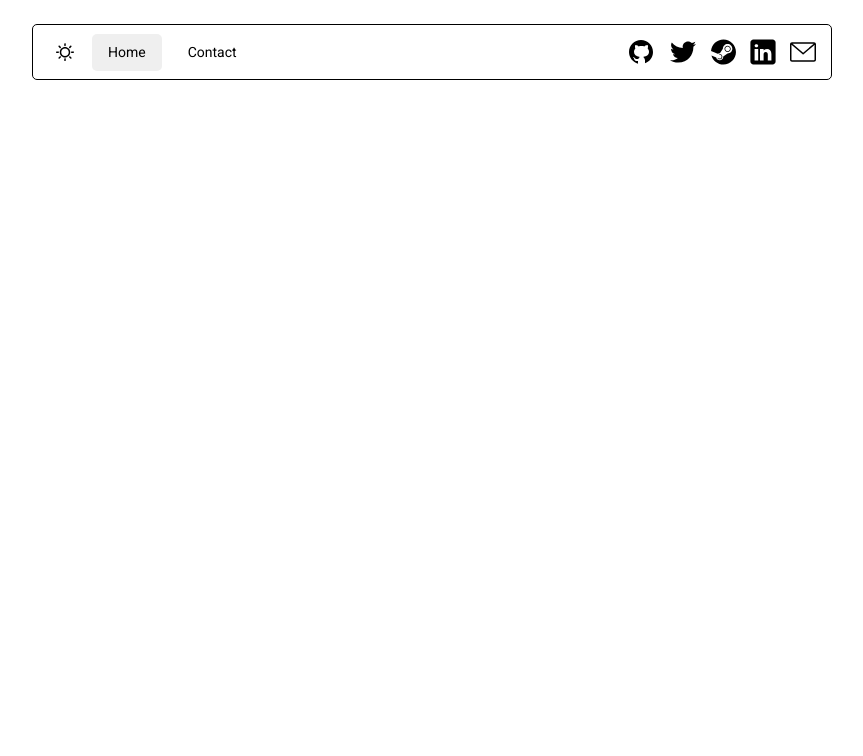
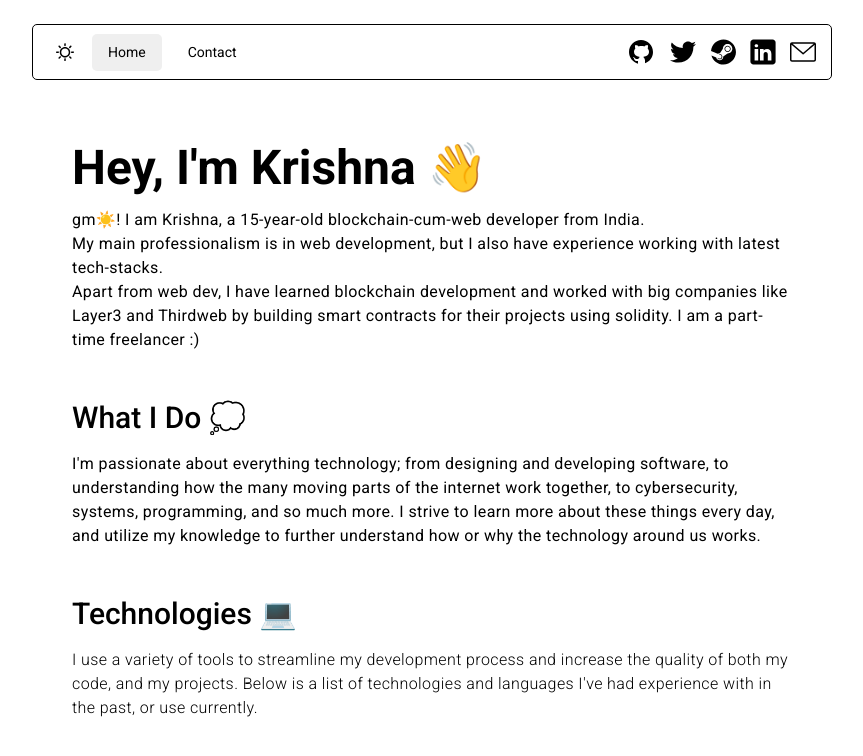
Before and after one commit to krish-1010/website, a React (Create React App) app: page / in a window 1280 px wide. Shown: the top 756 px of the page, without its empty margins (208-1071 px from the left). Built offline with nearby package versions, Linux system fonts and the light colour scheme.

Commit message:
added some content

```diff
--- a/src/App.css
+++ b/src/App.css
@@ -191,3 +191,53 @@ body {
 .pointer {
   cursor: pointer;
 }
+
+.Container {
+  padding-top: 52px;
+  padding-left: 40px;
+  padding-right: 40px;
+  max-width: 800px;
+  margin: 0 auto;
+}
+
+.h11 {
+  font-size: 48px;
+}
+
+.p1 {
+  padding-top: 4px;
+  font-size: 16px;
+  line-height: 24px;
+  font-weight: 400;
+  letter-spacing: 0.4px;
+  padding-bottom: 30px;
+}
+
+.h22 {
+  padding-top: 18px;
+  font-size: 30px;
+  line-height: 36px;
+  font-weight: 500;
+}
+
+.p2 {
+  padding-top: 16px;
+  letter-spacing: 0.4px;
+  font-size: 16px;
+  line-height: 24px;
+  padding-bottom: 48px;
+}
+
+.h23 {
+  font-size: 30px;
+  line-height: 36px;
+  font-weight: 500;
+}
+
+.p3 {
+  padding-top: 16px;
+  font-size: 16px;
+  line-height: 24px;
+  letter-spacing: 0.4px;
+  font-weight: 300;
+}
--- a/src/components/Container.js
+++ b/src/components/Container.js
@@ -1,8 +1,39 @@
-import Tools from "./Tools"
+import Tools from "./Tools";
 
 export default function Container() {
-    return(
-        <div>
-        </div>
-    );
+  return (
+    <div className="Container">
+      <h1 className="h11">Hey, I'm Krishna &#128075;</h1>
+      <p className="p1">
+        <span>
+          gm☀️! I am Krishna, a 15-year-old blockchain-cum-web developer from
+          India. <br></br> My main professionalism is in web development, but I
+          also have experience working with latest tech-stacks. <br></br> Apart
+          from web dev, I have learned blockchain development and worked with
+          big companies like Layer3 and Thirdweb by building smart contracts for
+          their projects using solidity. I am a part-time freelancer :)
+        </span>
+      </p>
+
+      <h2 className="h22">What I Do 💭</h2>
+
+      <p className="p2">
+        I'm passionate about everything technology; from designing and
+        developing software, to understanding how the many moving parts of the
+        internet work together, to cybersecurity, systems, programming, and so
+        much more. I strive to learn more about these things every day, and
+        utilize my knowledge to further understand how or why the technology
+        around us works.
+      </p>
+
+      <h2 className="h23">Technologies 💻</h2>
+
+      <p className="p3">
+        I use a variety of tools to streamline my development process and
+        increase the quality of both my code, and my projects. Below is a list
+        of technologies and languages I've had experience with in the past, or
+        use currently.
+      </p>
+    </div>
+  );
 }
```
Also changed, not shown: src/components/Navbar.js (+2 -7 lines).
